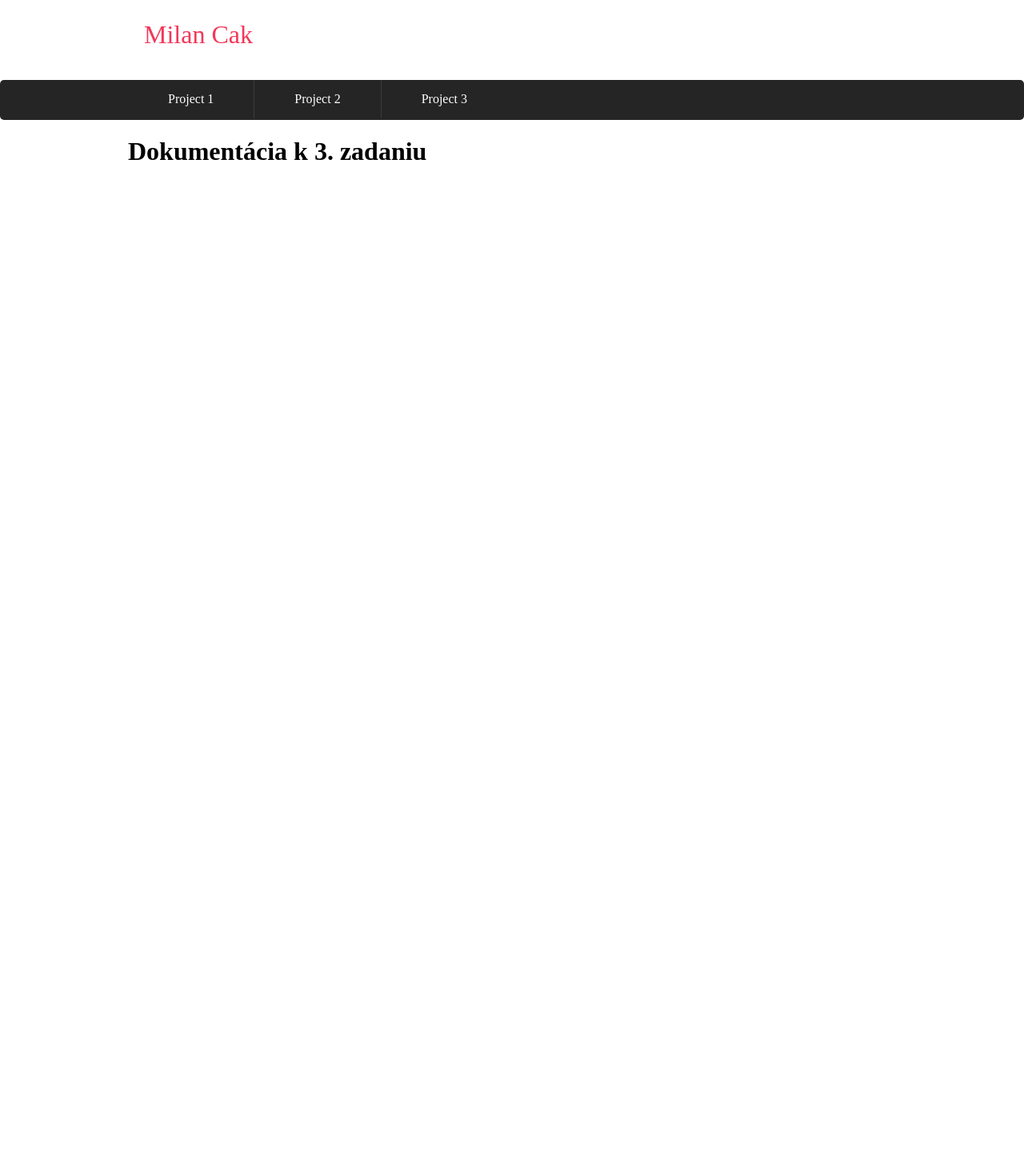
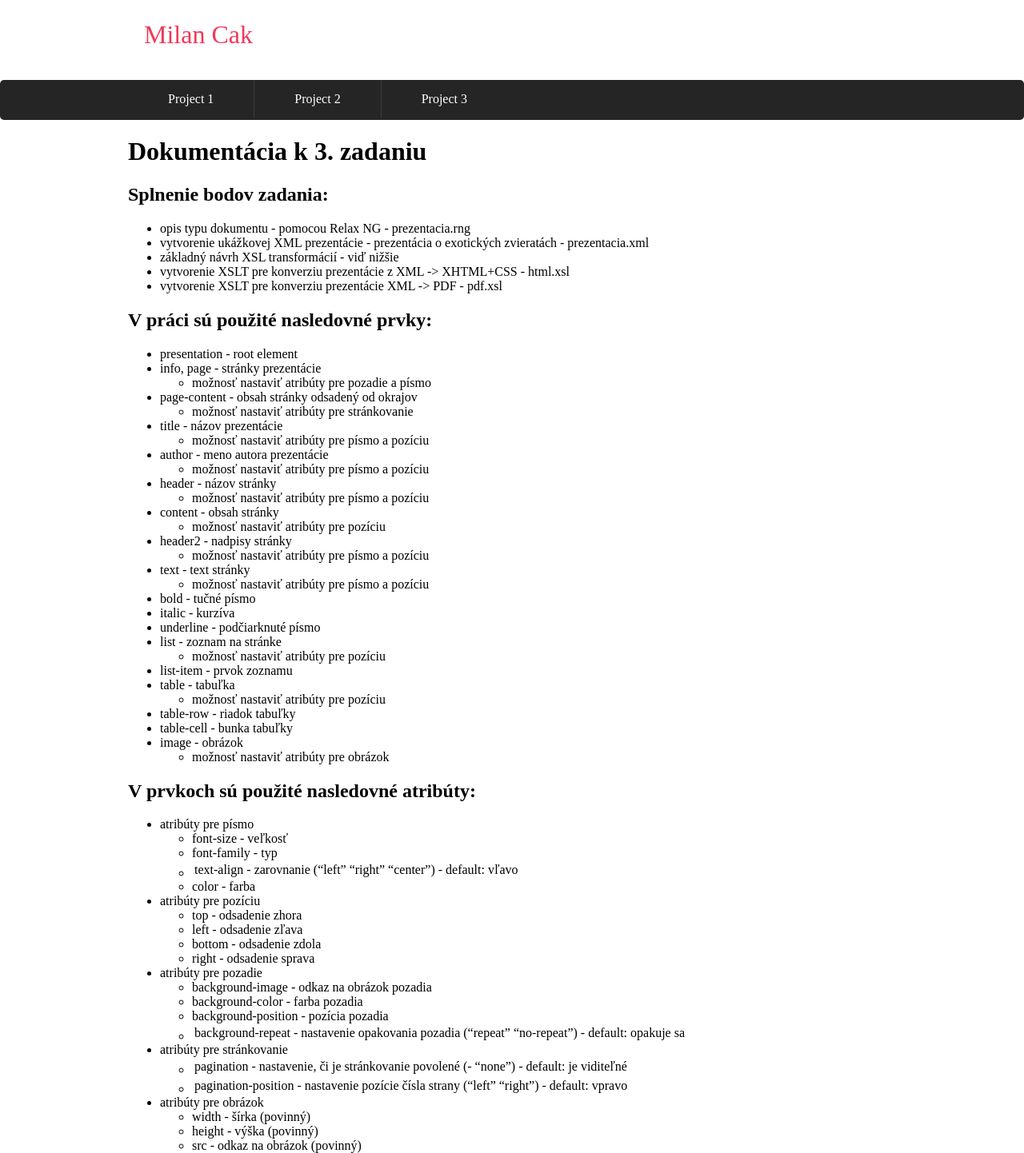
Before and after one commit to cakm/cakm.github.io, a Jekyll site: the page built from project3.md, in a window 1280 px wide. Shown: the whole page at 80% size. Built offline with Jekyll 4.4.1, drawn with Linux system fonts in a browser that asks for light colours; our own code applies the rules of GitHub Pages for plain Markdown files; before the commit the page ends 900 px from its top, so only the background shows below that.

Commit message:
documentation for project 3

```diff
--- a/project3.md
+++ b/project3.md
@@ -3,3 +3,70 @@ layout: wpub
 ---
 
 # Dokumentácia k 3. zadaniu
+
+
+## Splnenie bodov zadania:
+* opis typu dokumentu - pomocou Relax NG - prezentacia.rng
+* vytvorenie ukážkovej XML prezentácie - prezentácia o exotických zvieratách - prezentacia.xml
+* základný návrh XSL transformácií - viď nižšie
+* vytvorenie XSLT pre konverziu prezentácie z XML -> XHTML+CSS - html.xsl
+* vytvorenie XSLT pre konverziu prezentácie XML -> PDF - pdf.xsl
+
+
+## V práci sú použité nasledovné prvky:
+
+* presentation - root element
+* info, page - stránky prezentácie
+    * možnosť nastaviť atribúty pre pozadie a písmo
+* page-content - obsah stránky odsadený od okrajov
+    * možnosť nastaviť atribúty pre stránkovanie
+* title - názov prezentácie
+    * možnosť nastaviť atribúty pre písmo a pozíciu
+* author - meno autora prezentácie
+    * možnosť nastaviť atribúty pre písmo a pozíciu
+* header - názov stránky
+    * možnosť nastaviť atribúty pre písmo a pozíciu
+* content - obsah stránky
+    * možnosť nastaviť atribúty pre pozíciu
+* header2 - nadpisy stránky
+    * možnosť nastaviť atribúty pre písmo a pozíciu
+* text - text stránky
+    * možnosť nastaviť atribúty pre písmo a pozíciu
+* bold - tučné písmo
+* italic - kurzíva
+* underline - podčiarknuté písmo
+* list - zoznam na stránke
+    * možnosť nastaviť atribúty pre pozíciu
+* list-item - prvok zoznamu
+* table - tabuľka
+    * možnosť nastaviť atribúty pre pozíciu
+* table-row - riadok tabuľky
+* table-cell - bunka tabuľky
+* image - obrázok
+    * možnosť nastaviť atribúty pre obrázok
+
+
+## V prvkoch sú použité nasledovné atribúty:
+
+* atribúty pre písmo
+    * font-size - veľkosť
+    * font-family - typ
+    * text-align - zarovnanie ("left"|"right"|"center") - default: vľavo
+    * color - farba
+* atribúty pre pozíciu
+    * top - odsadenie zhora
+    * left - odsadenie zľava
+    * bottom - odsadenie zdola
+    * right - odsadenie sprava
+* atribúty pre pozadie
+    * background-image - odkaz na obrázok pozadia
+    * background-color - farba pozadia
+    * background-position - pozícia pozadia
+    * background-repeat - nastavenie opakovania pozadia ("repeat"|"no-repeat") - default: opakuje sa
+* atribúty pre stránkovanie
+    * pagination - nastavenie, či je stránkovanie povolené (-|"none") - default: je viditeľné
+    * pagination-position - nastavenie pozície čísla strany ("left"|"right") - default: vpravo
+* atribúty pre obrázok
+    * width - šírka (povinný)
+    * height - výška (povinný)
+    * src - odkaz na obrázok (povinný)
```
Also changed, not shown: project2.md (+1 -1 lines).
